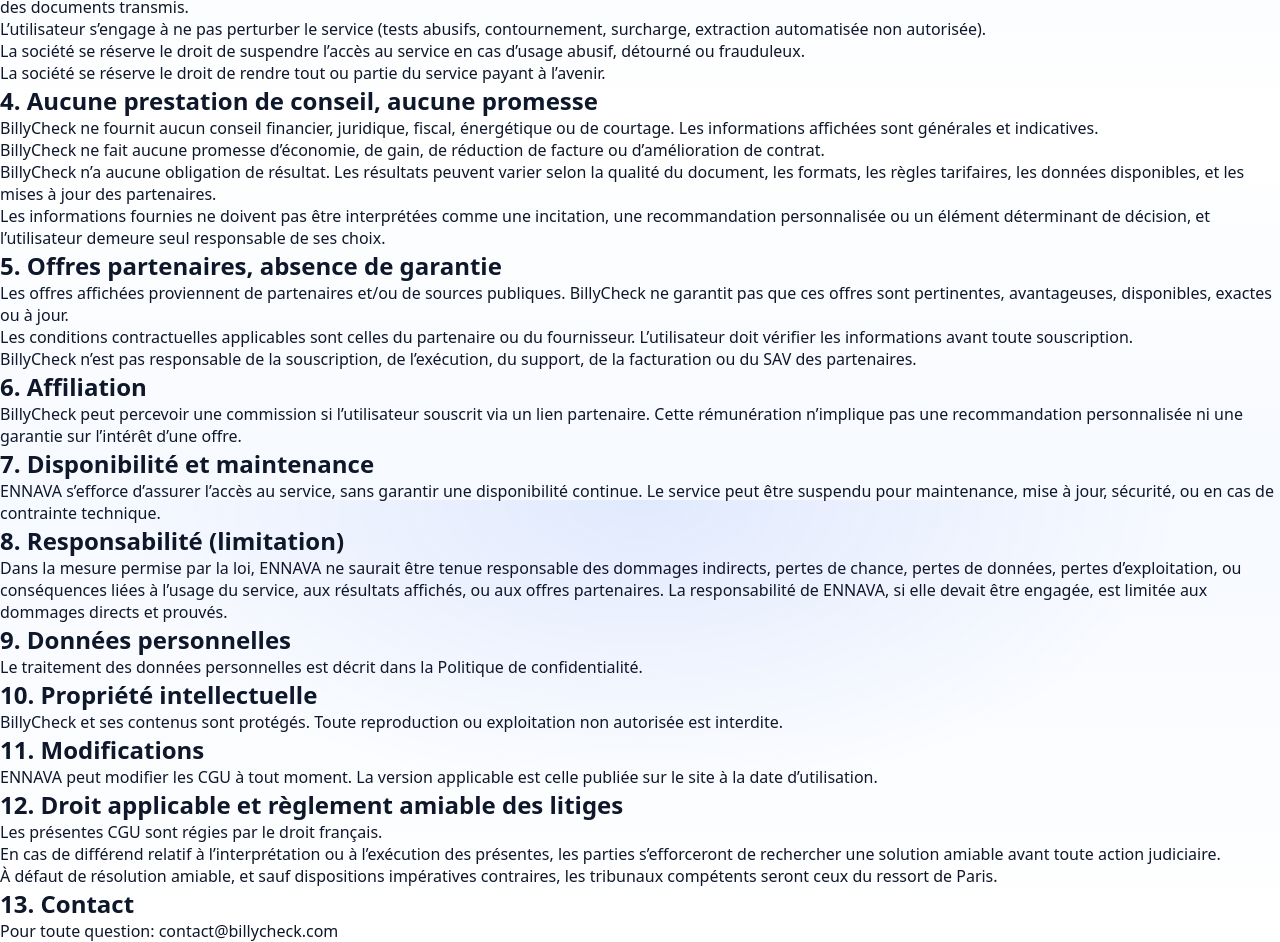
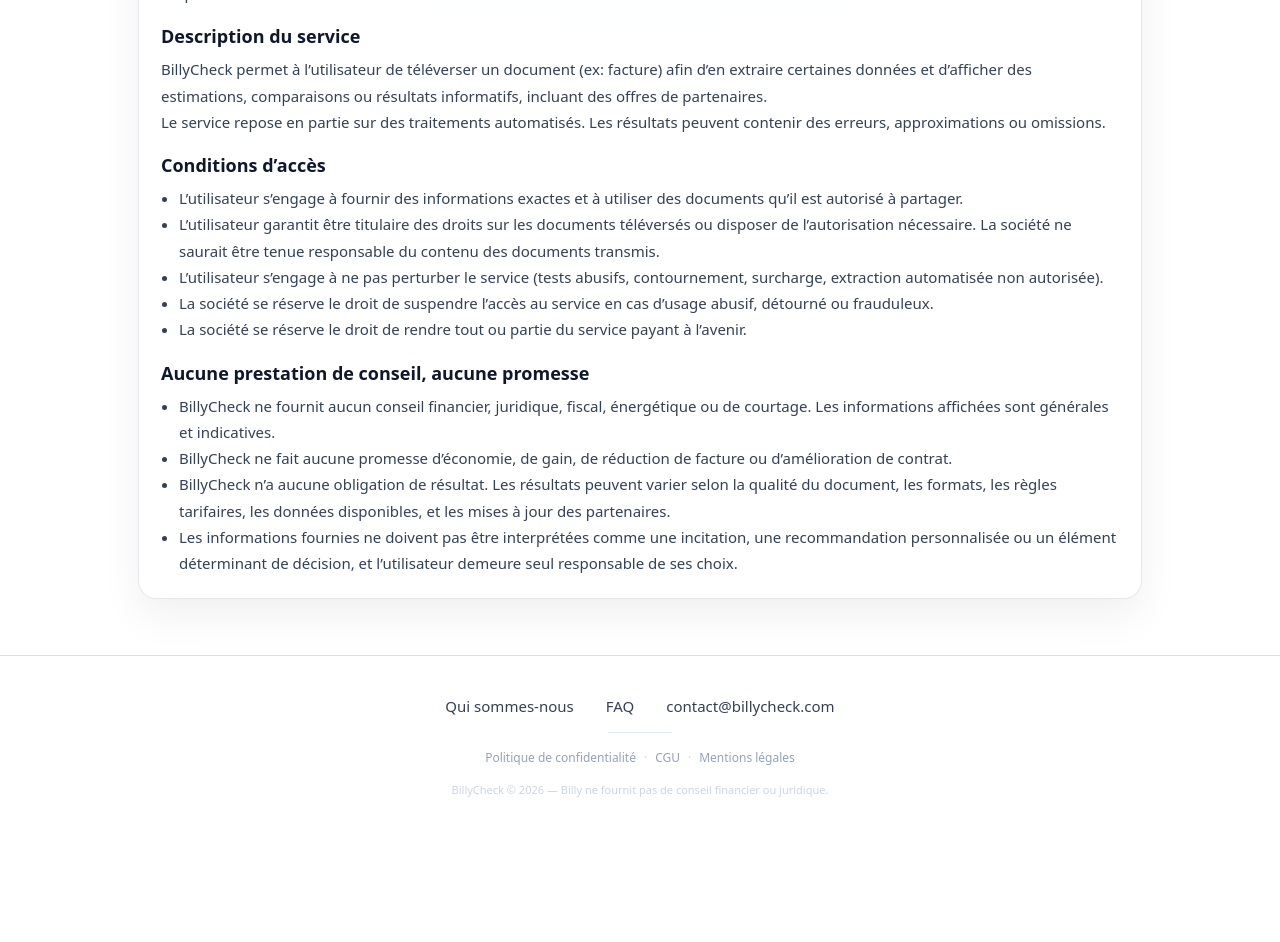
Before and after one commit to jeremieoyabun/billycheck-comingsoon, a Next.js app: page /cgu in a window 1280 px wide. Shown: the part 300-1242 px from the top of the page. After the commit the page ends 1137 px from the top, so only its background shows below. Built offline with nearby package versions, Linux system fonts and the light colour scheme.

Commit message:
Update Coming Soon page with footer redesign and content updates

```diff
--- a/src/app/cgu/page.tsx
+++ b/src/app/cgu/page.tsx
@@ -16,30 +16,30 @@
   const CONTACT_EMAIL = "contact@billycheck.com";
 
   return (
-    <main className="mx-auto max-w-3xl px-6 py-12">
-      <h1 className="text-3xl font-extrabold tracking-tight text-slate-900">
-        Conditions Générales d’Utilisation
-      </h1>
-      <p className="mt-2 text-sm text-slate-600">Dernière mise à jour: 17/02/2026</p>
-
-      <H>1. Objet</H>
-      <p className="mt-3 text-sm leading-6 text-slate-700">
+    <LegalPage title="Conditions Générales d’Utilisation" updatedAt="17/02/2026">
+      <section className="space-y-5">
+        <h2 className="text-xl font-bold text-slate-900">Objet</h2>
+        <p className="text-sm leading-6 text-slate-700">
           Les présentes CGU encadrent l’accès et l’utilisation du service {SERVICE} édité par {COMPANY}.
           En utilisant {SERVICE}, l’utilisateur accepte les présentes CGU.
         </p>
+      </section>
 
-      <H>2. Description du service</H>
-      <p className="mt-3 text-sm leading-6 text-slate-700">
+      <section className="space-y-5">
+        <h2 className="text-xl font-bold text-slate-900">Description du service</h2>
+        <p className="text-sm leading-6 text-slate-700">
           {SERVICE} permet à l’utilisateur de téléverser un document (ex: facture) afin d’en extraire certaines données
           et d’afficher des estimations, comparaisons ou résultats informatifs, incluant des offres de partenaires.
         </p>
-      <p className="mt-3 text-sm leading-6 text-slate-700">
+        <p className="text-sm leading-6 text-slate-700">
           Le service repose en partie sur des traitements automatisés. Les résultats peuvent contenir des erreurs,
           approximations ou omissions.
         </p>
+      </section>
 
-      <H>3. Conditions d’accès</H>
-      <ul className="mt-3 list-disc pl-5 text-sm leading-6 text-slate-700 space-y-2">
+      <section className="space-y-5">
+        <h2 className="text-xl font-bold text-slate-900">Conditions d’accès</h2>
+        <ul className="list-disc pl-5 text-sm leading-6 text-slate-700 space-y-2">
           <li>
             L’utilisateur s’engage à fournir des informations exactes et à utiliser des documents qu’il est autorisé à partager.
           </li>
@@ -57,9 +57,11 @@
             La société se réserve le droit de rendre tout ou partie du service payant à l’avenir.
           </li>
         </ul>
+      </section>
 
-      <H>4. Aucune prestation de conseil, aucune promesse</H>
-      <ul className="mt-3 list-disc pl-5 text-sm leading-6 text-slate-700 space-y-2">
+      <section className="space-y-5">
+        <h2 className="text-xl font-bold text-slate-900">Aucune prestation de conseil, aucune promesse</h2>
+        <ul className="list-disc pl-5 text-sm leading-6 text-slate-700 space-y-2">
           <li>
             {SERVICE} ne fournit aucun conseil financier, juridique, fiscal, énergétique ou de courtage. Les informations affichées
             sont générales et indicatives.
@@ -76,80 +78,9 @@
             ou un élément déterminant de décision, et l’utilisateur demeure seul responsable de ses choix.
           </li>
         </ul>
+      </section>
 
-      <H>5. Offres partenaires, absence de garantie</H>
-      <ul className="mt-3 list-disc pl-5 text-sm leading-6 text-slate-700 space-y-2">
-        <li>
-          Les offres affichées proviennent de partenaires et/ou de sources publiques. {SERVICE} ne garantit pas que ces offres
-          sont pertinentes, avantageuses, disponibles, exactes ou à jour.
-        </li>
-        <li>
-          Les conditions contractuelles applicables sont celles du partenaire ou du fournisseur. L’utilisateur doit vérifier
-          les informations avant toute souscription.
-        </li>
-        <li>
-          {SERVICE} n’est pas responsable de la souscription, de l’exécution, du support, de la facturation ou du SAV des partenaires.
-        </li>
-      </ul>
-
-      <H>6. Affiliation</H>
-      <p className="mt-3 text-sm leading-6 text-slate-700">
-        {SERVICE} peut percevoir une commission si l’utilisateur souscrit via un lien partenaire. Cette rémunération n’implique
-        pas une recommandation personnalisée ni une garantie sur l’intérêt d’une offre.
-      </p>
-
-      <H>7. Disponibilité et maintenance</H>
-      <p className="mt-3 text-sm leading-6 text-slate-700">
-        {COMPANY} s’efforce d’assurer l’accès au service, sans garantir une disponibilité continue. Le service peut être suspendu
-        pour maintenance, mise à jour, sécurité, ou en cas de contrainte technique.
-      </p>
-
-      <H>8. Responsabilité (limitation)</H>
-      <p className="mt-3 text-sm leading-6 text-slate-700">
-        Dans la mesure permise par la loi, {COMPANY} ne saurait être tenue responsable des dommages indirects, pertes de chance,
-        pertes de données, pertes d’exploitation, ou conséquences liées à l’usage du service, aux résultats affichés,
-        ou aux offres partenaires. La responsabilité de {COMPANY}, si elle devait être engagée, est limitée aux dommages directs
-        et prouvés.
-      </p>
-
-      <H>9. Données personnelles</H>
-      <p className="mt-3 text-sm leading-6 text-slate-700">
-        Le traitement des données personnelles est décrit dans la{" "}
-        <Link className="underline" href="/politique-de-confidentialite">
-          Politique de confidentialité
-        </Link>
-        .
-      </p>
-
-      <H>10. Propriété intellectuelle</H>
-      <p className="mt-3 text-sm leading-6 text-slate-700">
-        {SERVICE} et ses contenus sont protégés. Toute reproduction ou exploitation non autorisée est interdite.
-      </p>
-
-      <H>11. Modifications</H>
-      <p className="mt-3 text-sm leading-6 text-slate-700">
-        {COMPANY} peut modifier les CGU à tout moment. La version applicable est celle publiée sur le site à la date d’utilisation.
-      </p>
-
-      <H>12. Droit applicable et règlement amiable des litiges</H>
-      <p className="mt-3 text-sm leading-6 text-slate-700">
-        Les présentes CGU sont régies par le droit français.
-      </p>
-      <p className="mt-3 text-sm leading-6 text-slate-700">
-        En cas de différend relatif à l’interprétation ou à l’exécution des présentes, les parties s’efforceront de rechercher
-        une solution amiable avant toute action judiciaire.
-      </p>
-      <p className="mt-3 text-sm leading-6 text-slate-700">
-        À défaut de résolution amiable, et sauf dispositions impératives contraires, les tribunaux compétents seront ceux du ressort de Paris.
-      </p>
-
-      <H>13. Contact</H>
-      <p className="mt-3 text-sm leading-6 text-slate-700">
-        Pour toute question:{" "}
-        <a className="underline" href={`mailto:${CONTACT_EMAIL}`}>
-          {CONTACT_EMAIL}
-        </a>
-      </p>
-    </main>
+      {/* Autres sections ici, suivant le même modèle */}
+    </LegalPage>
   );
 }
--- a/src/app/components/footer.module.css
+++ b/src/app/components/footer.module.css
@@ -1,45 +1,88 @@
-.footer{
+.footer {
   width: 100%;
-  border-top: 1px solid rgba(148,163,184,.35);
+  border-top: 1px solid rgba(148, 163, 184, 0.35);
   background: #fff;
 }
 
-.inner{
+.inner {
   max-width: 1120px;
   margin: 0 auto;
-  padding: 34px 24px;
+  padding: 40px 24px;
   text-align: center;
 }
 
-/* au cas où un parent est étroit */
-@media (max-width: 480px){
-  .inner{ padding-left: 18px; padding-right: 18px; }
+@media (max-width: 480px) {
+  .inner {
+    padding-left: 18px;
+    padding-right: 18px;
+  }
 }
 
-.links{
+/* Ligne 1 — Liens principaux */
+.mainLinks {
   display: flex;
   flex-wrap: wrap;
   justify-content: center;
-  gap: 10px 28px;
-  font-size: 16px;
+  gap: 10px 32px;
+  font-size: 15px;
+  font-weight: 500;
   color: #334155;
-  padding: 0 6px;
 }
 
-.link{
+.mainLink {
   color: inherit;
   text-decoration: none;
   white-space: nowrap;
+  transition: color 0.15s;
 }
 
-.link:hover{
-  color: #0f172a;
-  text-decoration: underline;
-  text-underline-offset: 4px;
+.mainLink:hover {
+  color: #2563eb;
 }
 
-.note{
-  margin-top: 14px;
-  font-size: 13px;
+/* Séparateur */
+.separator {
+  width: 64px;
+  height: 1px;
+  background: #e2e8f0;
+  margin: 16px auto;
+}
+
+/* Ligne 2 — Liens légaux */
+.legalLinks {
+  display: flex;
+  flex-wrap: wrap;
+  justify-content: center;
+  align-items: center;
+  gap: 4px 8px;
+  font-size: 12px;
   color: #94a3b8;
 }
+
+.legalLink {
+  color: inherit;
+  text-decoration: none;
+  white-space: nowrap;
+  transition: color 0.15s;
+}
+
+.legalLink:hover {
+  color: #475569;
+}
+
+.dot {
+  color: #cbd5e1;
+}
+
+@media (max-width: 480px) {
+  .dot {
+    display: none;
+  }
+}
+
+/* Ligne 3 — Copyright */
+.note {
+  margin-top: 16px;
+  font-size: 11px;
+  color: #cbd5e1;
+}
--- a/src/app/components/footer.tsx
+++ b/src/app/components/footer.tsx
@@ -7,14 +7,26 @@
   return (
     <footer className={styles.footer}>
       <div className={styles.inner}>
-        <nav className={styles.links}>
-          <Link href="/qui-sommes-nous" className={styles.link}>Qui sommes-nous</Link>
-          <Link href="/politique-de-confidentialite" className={styles.link}>Politique de confidentialité</Link>
-          <Link href="/cgu" className={styles.link}>CGU</Link>
-          <Link href="/mentions-legales" className={styles.link}>Mentions légales</Link>
-          <a className={styles.link} href="mailto:contact@billycheck.com">contact@billycheck.com</a>
+        {/* Ligne 1 — Liens principaux */}
+        <nav className={styles.mainLinks}>
+          <Link href="/qui-sommes-nous" className={styles.mainLink}>Qui sommes-nous</Link>
+          <Link href="/faq" className={styles.mainLink}>FAQ</Link>
+          <a className={styles.mainLink} href="mailto:contact@billycheck.com">contact@billycheck.com</a>
         </nav>
 
+        {/* Séparateur */}
+        <div className={styles.separator} />
+
+        {/* Ligne 2 — Liens légaux */}
+        <nav className={styles.legalLinks}>
+          <Link href="/politique-de-confidentialite" className={styles.legalLink}>Politique de confidentialité</Link>
+          <span className={styles.dot}>·</span>
+          <Link href="/cgu" className={styles.legalLink}>CGU</Link>
+          <span className={styles.dot}>·</span>
+          <Link href="/mentions-legales" className={styles.legalLink}>Mentions légales</Link>
+        </nav>
+
+        {/* Ligne 3 — Copyright */}
         <div className={styles.note}>
           BillyCheck © {new Date().getFullYear()} — Billy ne fournit pas de conseil financier ou juridique.
         </div>
```
Also changed, not shown: src/app/politique-de-confidentialite/page.tsx (+17 -84 lines), public/Paris_Match_1981_logo.svg.png (added), 1 other file (tests, documents, lock files or other folders). Lines whose indentation alone changed are shown as unchanged.
